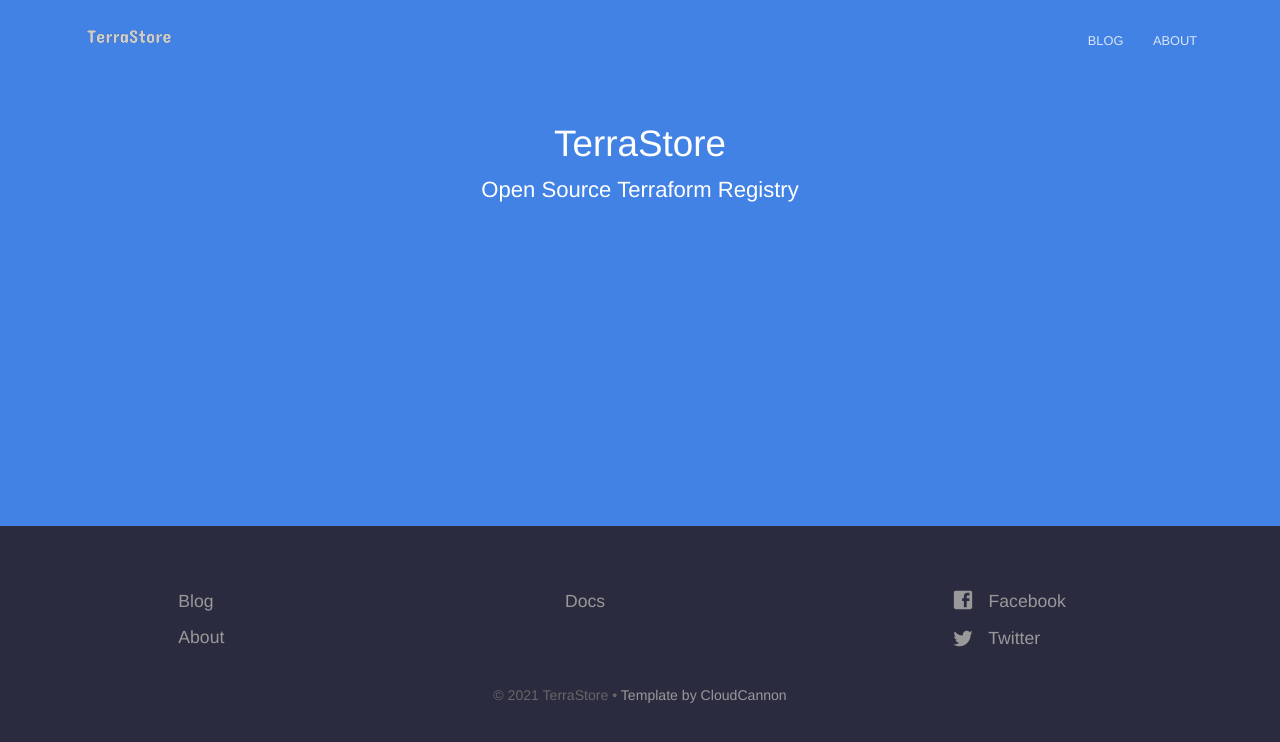
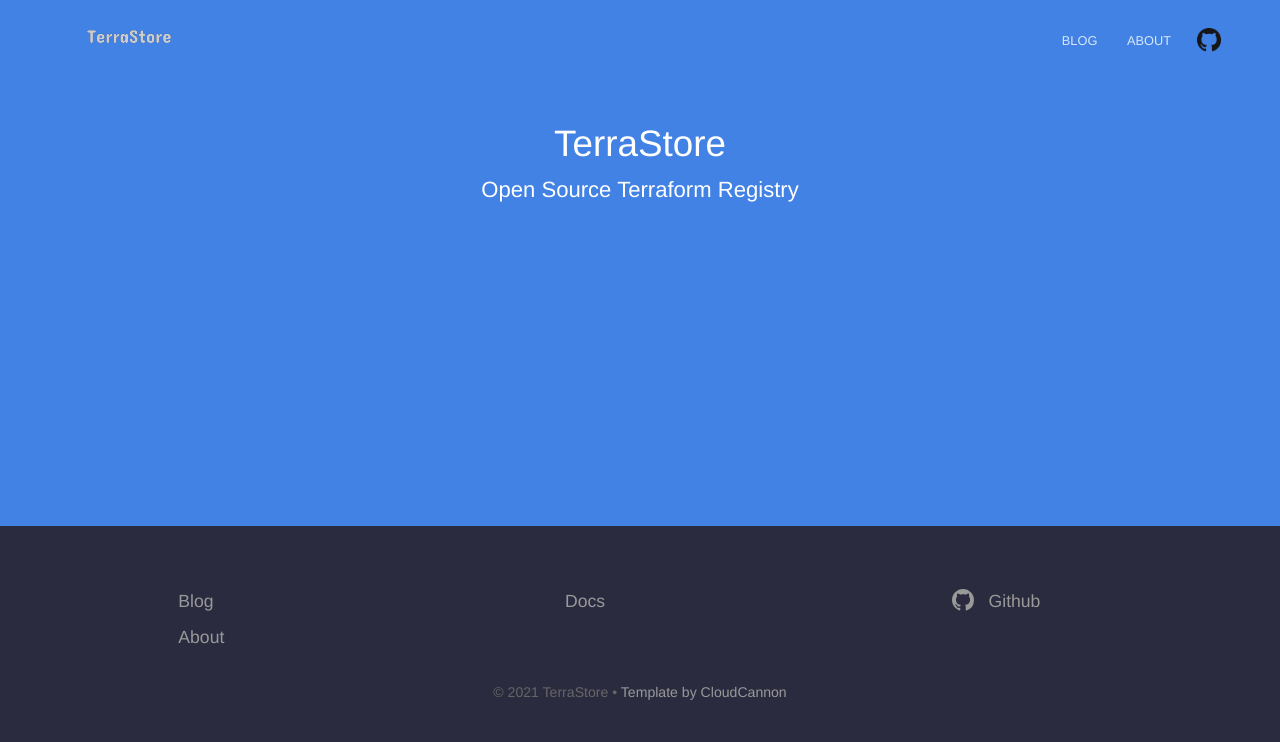
Before and after one commit to terra-store/terra-store.github.io, a Jekyll site: the page built from index.html, in a window 1280 px wide. Shown: the top 742 px of the page. Built offline with Jekyll 4.4.1, drawn with Linux system fonts in a browser that asks for light colours.

Commit message:
Update website to remove broken social links and add github project urls

```diff
--- a/_config.yml
+++ b/_config.yml
@@ -88,14 +88,8 @@
 
 social_icons:
   - Facebook
-#   - Google Plus
-#   - Instagram
-#   - LinkedIn
-#   - Pinterest
-#   - Tumblr
   - Twitter
-#   - YouTube
-#   - RSS
+  - Github
 
 _comments:
 #   map: Update the map location and display settings.
--- a/_includes/navigation.html
+++ b/_includes/navigation.html
@@ -12,4 +12,5 @@
 		{% endif %}
 		<a href="{% include relative-src.html src=link.link %}" class="{{ class }}" {% if link.new_window %}target="_blank"{% endif %}>{{ link.name }}</a>
 	{% endfor %}
+	<a href="https://github.com/terra-store" target="_blank"><img src="/images/GitHub-Mark-32px.png" alt="Github link"/></a>
 </nav>
--- a/_includes/social-icon.html
+++ b/_includes/social-icon.html
@@ -17,4 +17,6 @@
 		<svg fill="#000000" height="24" viewBox="0 0 24 24" width="24" xmlns="http://www.w3.org/2000/svg"><path d="M10,16.5V7.5L16,12M20,4.4C19.4,4.2 15.7,4 12,4C8.3,4 4.6,4.19 4,4.38C2.44,4.9 2,8.4 2,12C2,15.59 2.44,19.1 4,19.61C4.6,19.81 8.3,20 12,20C15.7,20 19.4,19.81 20,19.61C21.56,19.1 22,15.59 22,12C22,8.4 21.56,4.91 20,4.4Z" /></svg>
 	{% when "RSS" %}
 		<svg fill="#000000" height="24" viewBox="0 0 24 24" width="24" xmlns="http://www.w3.org/2000/svg"><path d="M0 0h24v24H0z" fill="none"/><circle cx="6.18" cy="17.82" r="2.18"/><path d="M4 4.44v2.83c7.03 0 12.73 5.7 12.73 12.73h2.83c0-8.59-6.97-15.56-15.56-15.56zm0 5.66v2.83c3.9 0 7.07 3.17 7.07 7.07h2.83c0-5.47-4.43-9.9-9.9-9.9z"/></svg>
+	{% when "Github" %}
+		<svg aria-hidden="true" viewBox="0 0 16 16" version="1.1" data-view-component="true" height="24" width="24" class="octicon octicon-mark-github"><path fill-rule="evenodd" d="M8 0C3.58 0 0 3.58 0 8c0 3.54 2.29 6.53 5.47 7.59.4.07.55-.17.55-.38 0-.19-.01-.82-.01-1.49-2.01.37-2.53-.49-2.69-.94-.09-.23-.48-.94-.82-1.13-.28-.15-.68-.52-.01-.53.63-.01 1.08.58 1.23.82.72 1.21 1.87.87 2.33.66.07-.52.28-.87.51-1.07-1.78-.2-3.64-.89-3.64-3.95 0-.87.31-1.59.82-2.15-.08-.2-.36-1.02.08-2.12 0 0 .67-.21 2.2.82.64-.18 1.32-.27 2-.27.68 0 1.36.09 2 .27 1.53-1.04 2.2-.82 2.2-.82.44 1.1.16 1.92.08 2.12.51.56.82 1.27.82 2.15 0 3.07-1.87 3.75-3.65 3.95.29.25.54.73.54 1.48 0 1.07-.01 1.93-.01 2.2 0 .21.15.46.55.38A8.013 8.013 0 0016 8c0-4.42-3.58-8-8-8z"></path></svg>
 {% endcase %}
--- a/_sass/navigation.scss
+++ b/_sass/navigation.scss
@@ -28,6 +28,14 @@
 		padding: 0 20px;
 	}
 
+	img {
+		width: 24px;
+		height: 24px;
+		display: inline;
+		position: absolute;
+		bottom: 6px;
+		padding: 0px 0px;
+	}
 
 	a {
 		margin: 0 3px;
--- a/index.html
+++ b/index.html
@@ -1,6 +1,6 @@
 ---
 title: {{ site.title }}
-description:Open Source Terraform Registry
+description: Open Source Terraform Registry
 ---
 <section class="hero">
 	<div class="text-container">
```
Also changed, not shown: _data/footer.yml (+3 -7 lines), images/GitHub-Mark-32px.png (added).
